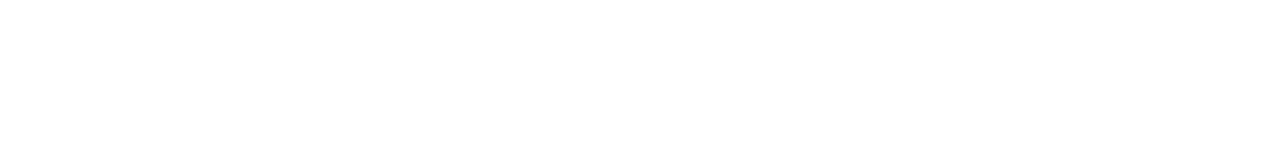
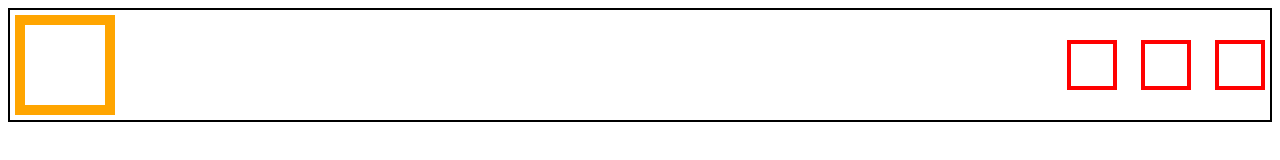
Before and after one commit to sofiarocher/flexbox-excercise, a plain HTML site: page index.html in a window 1280 px wide. Drawn offline with Linux system fonts and the light colour scheme.

Commit message:
excercise one done!

```diff
--- a/css/style.css
+++ b/css/style.css
@@ -1,5 +1,29 @@
 * {
-    margin: 0;
-    padding: 0;
     box-sizing: border-box;
 }
+
+.container{
+    display: flex;
+    justify-content: space-between;
+    border: 2px solid black;
+    padding: 5px;
+}
+
+.box {
+    border: 10px solid orange;
+    width: 100px;
+    height: 100px;
+}
+
+.c-smallboxes {
+    display: flex;
+    align-items: center;
+
+}
+
+.box-small {
+    border: 4px solid red;
+    width: 50px;
+    height: 50px;
+    margin-left: 24px;
+}
--- a/index.html
+++ b/index.html
@@ -8,6 +8,13 @@
     <link rel="stylesheet" href="css/style.css">
 </head>
 <body>
-
+    <div class="container">
+        <div class="box"></div>
+        <div class="c-smallboxes">
+            <div class="box-small"></div>
+            <div class="box-small"></div>
+            <div class="box-small"></div>
+        </div>
+    </div>
 </body>
 </html>
```
